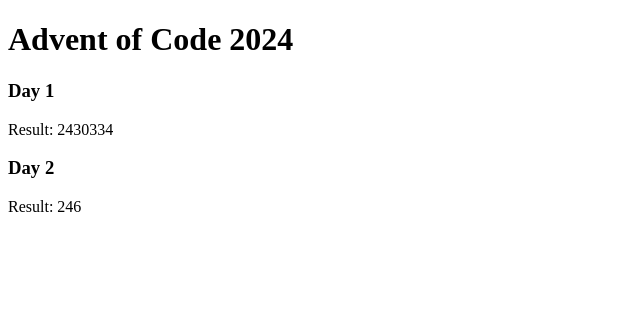
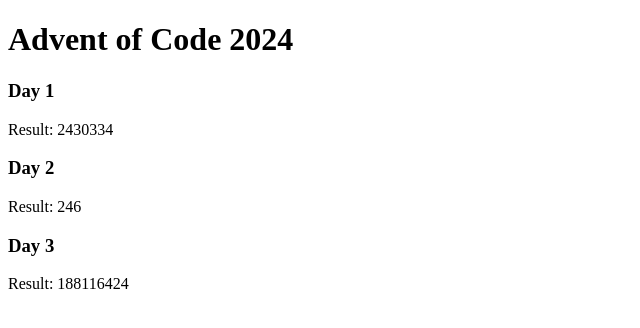
Before and after one commit to Kaiser-exe/AdventOfCode, a plain HTML site: page 2024/index.html in a window 1280 px wide. Shown: the whole page, without its empty margins (0-640 px from the left). Drawn offline with Linux system fonts and the light colour scheme.

Commit message:
solved Part 1 of Day 3

```diff
--- /dev/null
+++ b/2024/Day3_1/main.js
@@ -0,0 +1,22 @@
+fetch('./Day3_1/input.txt')
+  .then((res) => res.text())
+  .then((text) => {
+    let result = 0;
+    let arr;
+
+    // prepare data from file
+    const regExp = /(mul\([0-9]{1,3},[\d]{1,3}\))/g;
+    arr = [...text.matchAll(regExp)];
+
+    // calculate result
+    let calcArr;
+
+    for (let i = 0; i < arr.length; i++) {
+      calcArr = arr[i][0].replace('mul(', '').replace(')', '').split(',');
+
+      result += calcArr[0] * calcArr[1];
+    }
+
+    document.getElementsByClassName('day3')[0].innerHTML += result
+  })
+  .catch((e) => console.error(e));
--- a/2024/index.html
+++ b/2024/index.html
@@ -13,5 +13,9 @@
   <h3>Day 2</h3>
   <span class="day2">Result: </span>
   <script src="Day2_1/main.js"></script>
+
+  <h3>Day 3</h3>
+  <span class="day3">Result: </span>
+  <script src="Day3_1/main.js"></script>
 </body>
 </html>
```
Also changed, not shown: 2024/Day3_1/input.txt (added).
